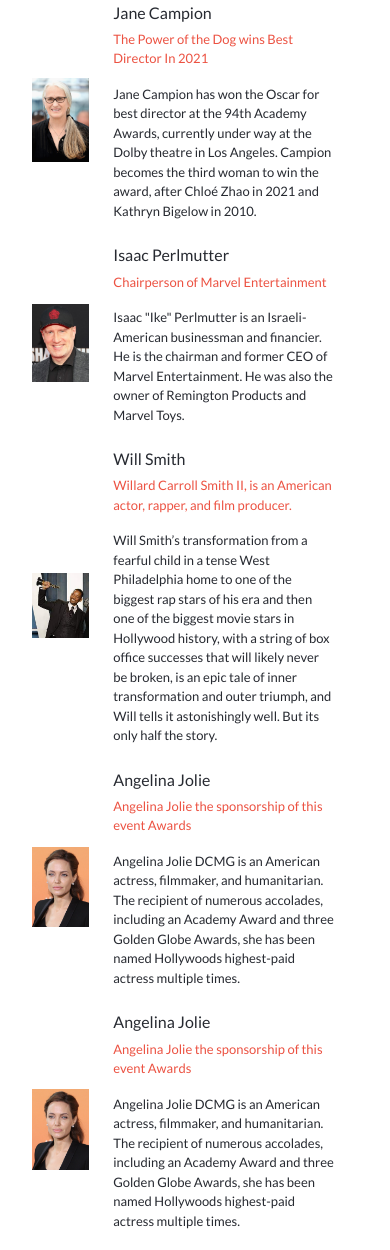
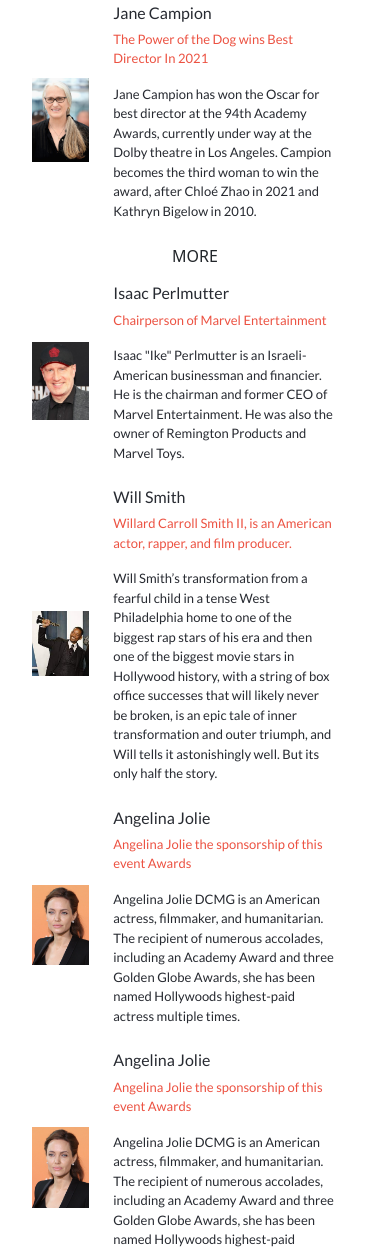
Before and after one commit to ahzamir/Incoming-Movies, a website: page index.html in a window 390 px wide. Shown: the part 1626-2876 px from the top of the page. Drawn offline with nearby package versions, Linux system fonts and the light colour scheme; a web font is replaced by a local one.

Commit message:
add the more option for mobile version

```diff
--- a/index.html
+++ b/index.html
@@ -118,6 +118,12 @@
     <div class="header-border mb-3"></div>
     <div id="speakers">
     </div>
+    <a class="btn d-md-none" data-toggle="collapse" href="#mores" role="button" aria-expanded="false"
+      aria-controls="mores">
+      MORE
+    </a>
+    <div id="mores">
+    </div>
   </section>
   <footer class="d-none d-md-block">
     <div class="partners d-flex align-items-center row page-padding m-0">
--- a/index.js
+++ b/index.js
@@ -9,30 +9,6 @@
   inform: 'The Power of the Dog wins Best Director In 2021',
   shortBio: 'Jane Campion has won the Oscar for best director at the 94th Academy Awards, currently under way at the Dolby theatre in Los Angeles. Campion becomes the third woman to win the award, after Chloé Zhao in 2021 and Kathryn Bigelow in 2010.',
   image: 'content/images/the-best-director.jpg',
-},
-{
-  name: 'Isaac Perlmutter',
-  inform: 'Chairperson of Marvel Entertainment',
-  shortBio: 'Isaac "Ike" Perlmutter is an Israeli-American businessman and financier. He is the chairman and former CEO of Marvel Entertainment. He was also the owner of Remington Products and Marvel Toys.',
-  image: 'content/images/marvel-ceo.jpg',
-},
-{
-  name: 'Will Smith',
-  inform: 'Willard Carroll Smith II, is an American actor, rapper, and film producer.',
-  shortBio: 'Will Smith’s transformation from a fearful child in a tense West Philadelphia home to one of the biggest rap stars of his era and then one of the biggest movie stars in Hollywood history, with a string of box office successes that will likely never be broken, is an epic tale of inner transformation and outer triumph, and Will tells it astonishingly well. But its only half the story.',
-  image: 'content/images/will-smith.jpg',
-},
-{
-  name: 'Angelina Jolie',
-  inform: 'Angelina Jolie the sponsorship of this event Awards',
-  shortBio: 'Angelina Jolie DCMG is an American actress, filmmaker, and humanitarian. The recipient of numerous accolades, including an Academy Award and three Golden Globe Awards, she has been named Hollywoods highest-paid actress multiple times.',
-  image: 'content/images/angelina-jolie.jpg',
-},
-{
-  name: 'Angelina Jolie',
-  inform: 'Angelina Jolie the sponsorship of this event Awards',
-  shortBio: 'Angelina Jolie DCMG is an American actress, filmmaker, and humanitarian. The recipient of numerous accolades, including an Academy Award and three Golden Globe Awards, she has been named Hollywoods highest-paid actress multiple times.',
-  image: 'content/images/angelina-jolie.jpg',
 }];
 function displaySpeakers() {
   const speakersPart = document.getElementById('speakers');
@@ -51,7 +27,49 @@
   });
   speakersPart.appendChild(speakers);
 }
+const moresInform = [{
+  nameMore: 'Isaac Perlmutter',
+  informMore: 'Chairperson of Marvel Entertainment',
+  shortBioMore: 'Isaac "Ike" Perlmutter is an Israeli-American businessman and financier. He is the chairman and former CEO of Marvel Entertainment. He was also the owner of Remington Products and Marvel Toys.',
+  imageMore: 'content/images/marvel-ceo.jpg',
+},
+{
+  nameMore: 'Will Smith',
+  informMore: 'Willard Carroll Smith II, is an American actor, rapper, and film producer.',
+  shortBioMore: 'Will Smith’s transformation from a fearful child in a tense West Philadelphia home to one of the biggest rap stars of his era and then one of the biggest movie stars in Hollywood history, with a string of box office successes that will likely never be broken, is an epic tale of inner transformation and outer triumph, and Will tells it astonishingly well. But its only half the story.',
+  imageMore: 'content/images/will-smith.jpg',
+},
+{
+  nameMore: 'Angelina Jolie',
+  informMore: 'Angelina Jolie the sponsorship of this event Awards',
+  shortBioMore: 'Angelina Jolie DCMG is an American actress, filmmaker, and humanitarian. The recipient of numerous accolades, including an Academy Award and three Golden Globe Awards, she has been named Hollywoods highest-paid actress multiple times.',
+  imageMore: 'content/images/angelina-jolie.jpg',
+},
+{
+  nameMore: 'Angelina Jolie',
+  informMore: 'Angelina Jolie the sponsorship of this event Awards',
+  shortBioMore: 'Angelina Jolie DCMG is an American actress, filmmaker, and humanitarian. The recipient of numerous accolades, including an Academy Award and three Golden Globe Awards, she has been named Hollywoods highest-paid actress multiple times.',
+  imageMore: 'content/images/angelina-jolie.jpg',
+}];
+function displayMores() {
+  const morePart = document.getElementById('mores');
+  const mores = document.createElement('div');
+  mores.classList.add('row');
+  moresInform.forEach((inform) => {
+    const more =`<div class="d-flex align-items-center row mt-2 col-md-6 m-md-0">
+    <img class="col-3" alt="best actor" src="${inform.imageMore}">
+    <div class="col-9">
+      <h4 class="color-secondary font-secondary about-page-header h6">${inform.nameMore}</h4>
+      <p class="color-primary font-secondary">${inform.informMore}</p>
+      <p class="color-secondary font-secondary">${inform.shortBioMore}</p>
+    </div>
+    </div>`;
+    mores.insertAdjacentHTML('beforeend', more);
+  });
+  morePart.appendChild(mores);
+}
 
 window.addEventListener('DOMContentLoaded', () => {
   displaySpeakers();
+  displayMores();
 });
```
Also changed, not shown: content/images/more-icone.png (added).
